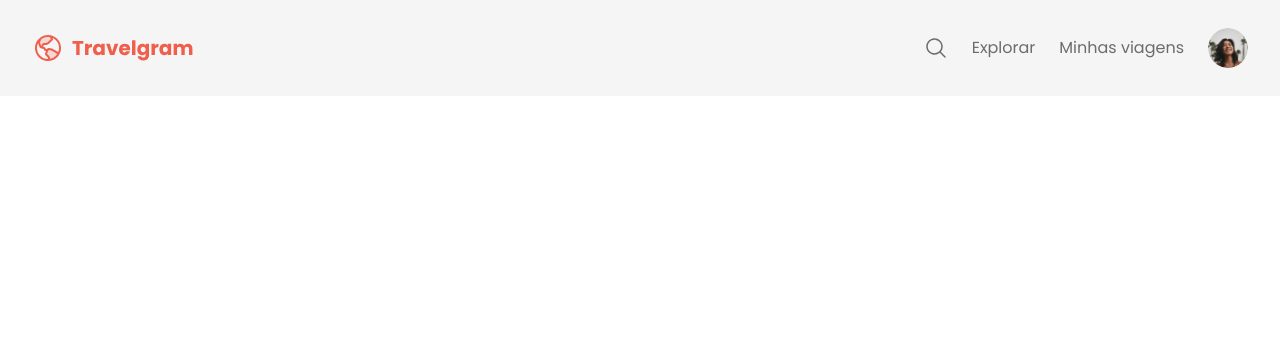
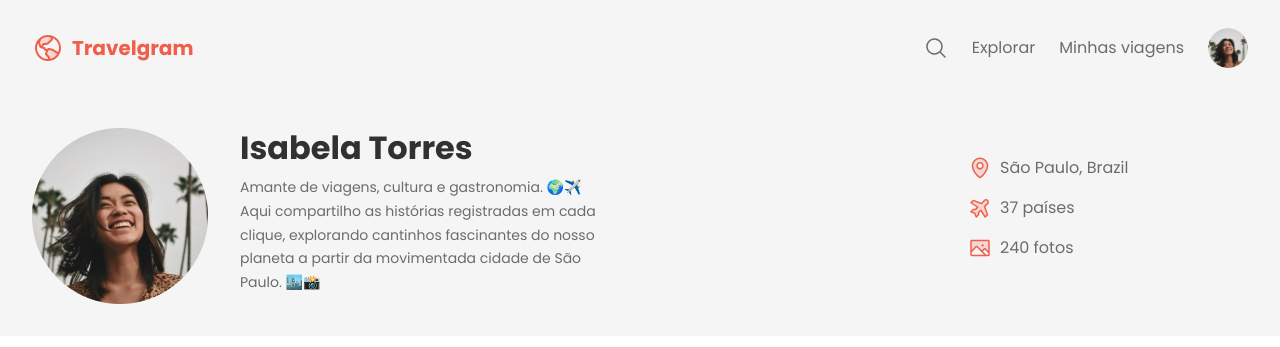
Before and after one commit to AllifBrun/Travelgram, a plain HTML site: page index.html in a window 1280 px wide. Drawn offline with Linux system fonts and the light colour scheme.

Commit message:
done header

```diff
--- a/index.html
+++ b/index.html
@@ -1,5 +1,6 @@
 <!DOCTYPE html>
 <html lang="pt-br">
+
 <head>
     <meta charset="UTF-8">
     <meta name="viewport" content="width=device-width, initial-scale=1.0">
@@ -7,7 +8,9 @@
     <link rel="stylesheet" href="styles/index.css">
     <link rel="preconnect" href="https://fonts.googleapis.com">
     <link rel="preconnect" href="https://fonts.gstatic.com" crossorigin>
-<link href="https://fonts.googleapis.com/css2?family=Poppins:ital,wght@0,100;0,200;0,300;0,400;0,500;0,600;0,700;0,800;0,900;1,100;1,200;1,300;1,400;1,500;1,600;1,700;1,800;1,900&display=swap" rel="stylesheet">
+    <link
+        href="https://fonts.googleapis.com/css2?family=Poppins:ital,wght@0,100;0,200;0,300;0,400;0,500;0,600;0,700;0,800;0,900;1,100;1,200;1,300;1,400;1,500;1,600;1,700;1,800;1,900&display=swap"
+        rel="stylesheet">
 </head>
 
 <body>
@@ -30,15 +33,42 @@
                         <img src="assets/images/Profile pic.png" alt="Imagem de Isabela Torres">
                     </a></li>
             </ul>
-</div>
+
 
         </nav>
 
 
 
-<header></header>
+        <header>
+            <div class="container">
 
+                <div id="profile">
+                    <img src="assets/images/Profile pic.png" alt="Image de Isabela Torres">
+                    <div>
+                        <h1>Isabela Torres</h1>
+                        <p>Amante de viagens, cultura e gastronomia. 🌍✈️
+                            Aqui compartilho as histórias registradas em cada clique, explorando cantinhos fascinantes
+                            do nosso planeta a partir da movimentada cidade de São Paulo. 🏙️📸</p>
+                    </div>
+                </div>
 
+                <ul id="info">
+                    <li><img src="assets/icons/MapPin.svg" alt="">
+                        <span>São Paulo, Brazil</span>
+                    </li>
+
+                    <li><img src="assets/icons/AirplaneTilt.svg" alt="">
+                        <span>37 países</span>
+                    </li>
+
+                    <li><img src="assets/icons/Image.svg" alt="">
+                        <span>240 fotos</span>
+                    </li>
+                </ul>
+            </div>
+        </header>
+
+    </div>
 
 
 </body>
--- a/styles/global.css
+++ b/styles/global.css
@@ -2,6 +2,7 @@
     margin: 0;
     padding: 0;
     box-sizing: border-box;
+    list-style: none;
 }
 
 :root{
@@ -16,8 +17,8 @@
     --font-family: "Poppins", sans-serif;
     --text-lg: bold 32px/125% var(--font-family);
     --text: 16px/150% var(--font-family);
-    --text-md: 14px/175% var(--font-family);
-    --text-sm: 12px/175% var(--font-family);
+    --text-md: 14px/170% var(--font-family);
+    --text-sm: 12px/170% var(--font-family);
 }
 
 
--- /dev/null
+++ b/styles/header.css
@@ -0,0 +1,59 @@
+header .container{
+    display: flex;
+    gap: 344px;
+    align-items: center;
+    width: 1280px;
+    height: 240px;
+}
+
+#profile{
+    display: flex;
+    align-items:normal;
+    gap: 32px;
+}
+
+#profile img{
+    height: 176px;
+    width: 176px;
+}
+
+#profile div h1{
+    padding-bottom: 8px;
+    padding-top: 0;
+    color: var(--text-color-primary);
+    font: var(--text-lg);
+}
+
+#profile div {
+     width: 384px;
+}
+#profile div p{
+    box-sizing: border-box;
+    padding-right: 23px;
+    height: 120px;
+    font: var(--text-md);
+    line-height: auto;
+    text-align: left;
+    letter-spacing: 0px;
+}
+
+
+#info{
+    display: flex;
+    flex-direction: column;
+
+    width: 240px;
+    padding: 68px 0;
+
+}
+
+#info li{
+    display: flex;
+    align-items: center;
+    padding-bottom: 16px;
+
+}
+
+#info li span{
+    padding-left: 8px;
+}
--- a/styles/index.css
+++ b/styles/index.css
@@ -1,2 +1,3 @@
 @import url(global.css);
 @import url(nav.css);
+@import url(header.css)
--- a/styles/nav.css
+++ b/styles/nav.css
@@ -1,3 +1,5 @@
+
+
 nav{
     display: flex;
     justify-content: space-between;
```
Lines whose indentation alone changed are shown as unchanged.
